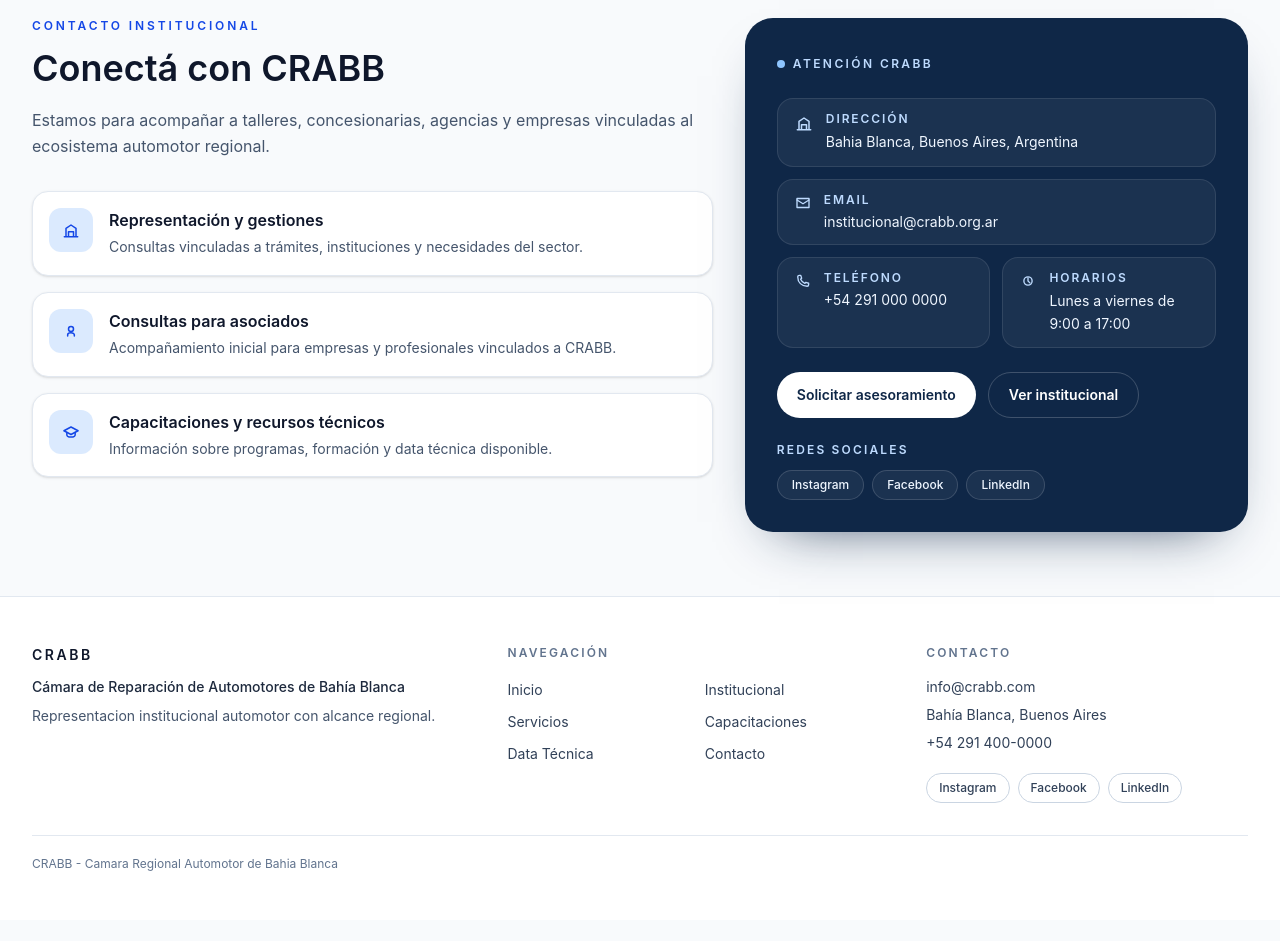
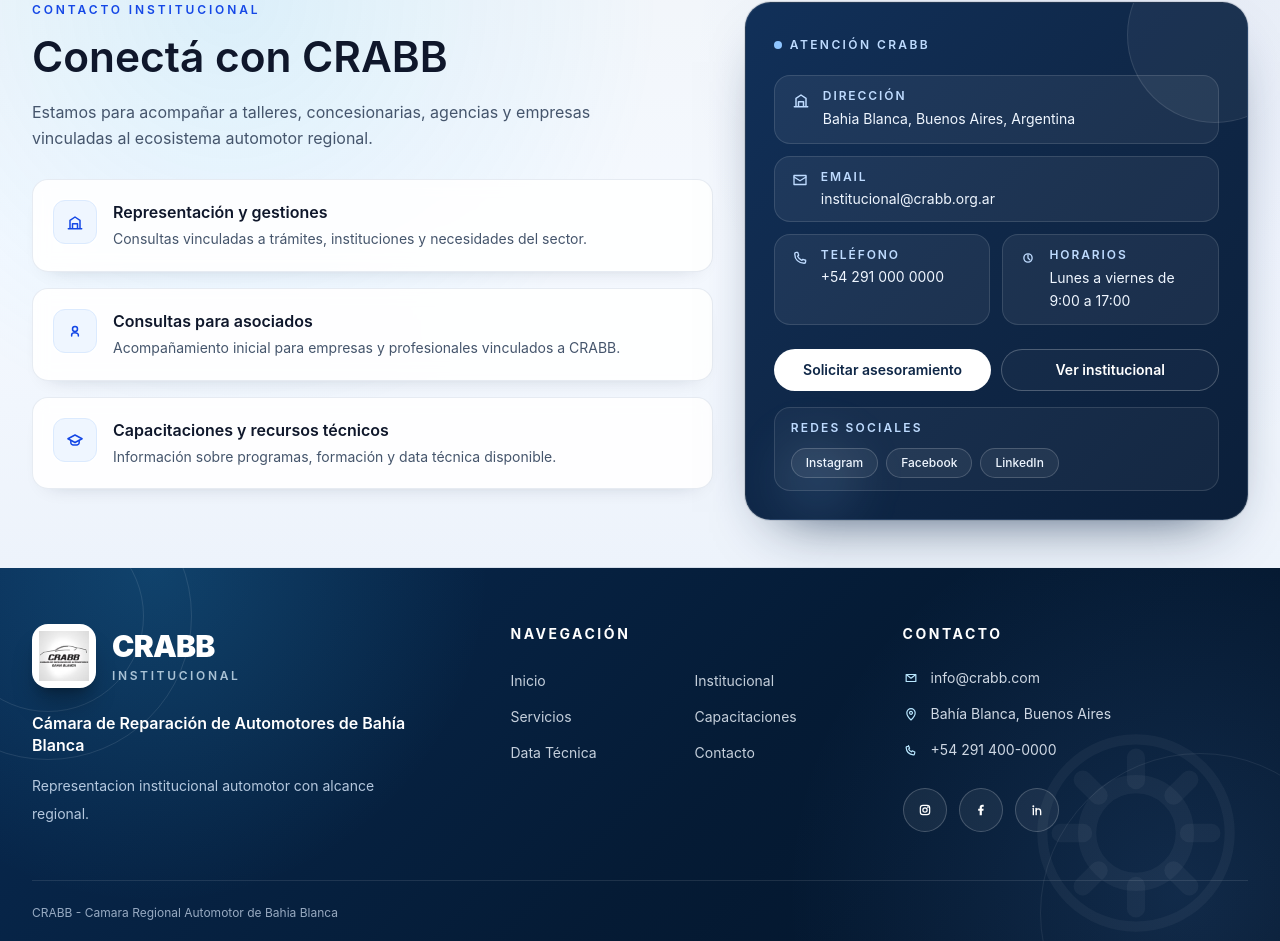
Before and after one commit to SebaVentura/crabb, a React (Vite) app: page /#/ in a window 1280 px wide. Shown: the part 3087-4028 px from the top of the page. Before the commit the page ends 4007 px from the top, so only its background shows below. Built offline with nearby package versions, Linux system fonts and the light colour scheme; no server answers.

Commit message:
footer changes

```diff
--- a/src/components/public/ContactCommunitySection.tsx
+++ b/src/components/public/ContactCommunitySection.tsx
@@ -116,22 +116,31 @@
   ]
 
   return (
-    <section id="contacto" className="w-full bg-slate-50 pb-14 pt-20 sm:pb-16 sm:pt-24">
-      <div className="mx-auto max-w-7xl px-4 sm:px-6 lg:px-8">
+    <section id="contacto" className="relative w-full overflow-hidden bg-gradient-to-b from-slate-100 via-[#f5f9ff] to-[#edf3fb] pb-10 pt-16 sm:pb-12 sm:pt-20">
+      <div
+        className="pointer-events-none absolute inset-0 bg-[radial-gradient(circle_at_18%_12%,rgba(56,189,248,0.12),transparent_36%),radial-gradient(circle_at_86%_22%,rgba(30,64,175,0.08),transparent_34%)]"
+        aria-hidden="true"
+      />
+      <div className="pointer-events-none absolute inset-x-0 bottom-0 h-px bg-gradient-to-r from-transparent via-slate-300/80 to-transparent" aria-hidden="true" />
+
+      <div className="relative mx-auto max-w-7xl px-4 sm:px-6 lg:px-8">
         <div className="grid gap-8 lg:grid-cols-[1.15fr_0.85fr] lg:items-start">
           <div>
             <p className="text-xs font-semibold uppercase tracking-[0.24em] text-blue-700">CONTACTO INSTITUCIONAL</p>
-            <h2 className="mt-3 text-3xl font-semibold leading-tight text-slate-900 md:text-4xl">Conectá con CRABB</h2>
-            <p className="mt-4 max-w-2xl text-sm leading-relaxed text-slate-600 md:text-base">
+            <h2 className="mt-3 text-3xl font-semibold leading-tight text-slate-900 md:text-4xl lg:text-[2.65rem]">Conectá con CRABB</h2>
+            <p className="mt-4 max-w-xl text-sm leading-relaxed text-slate-600 md:text-base">
               Estamos para acompañar a talleres, concesionarias, agencias y empresas vinculadas al ecosistema automotor
               regional.
             </p>
 
-            <div className="mt-8 space-y-4">
+            <div className="mt-7 space-y-3.5 sm:space-y-4">
               {supportPoints.map((point) => (
-                <article key={point.title} className="rounded-2xl border border-slate-200 bg-white p-4 shadow-sm">
+                <article
+                  key={point.title}
+                  className="group rounded-2xl border border-slate-200/85 bg-white/90 p-4 shadow-[0_10px_22px_-18px_rgba(15,23,42,0.3)] backdrop-blur-sm transition duration-250 hover:-translate-y-0.5 hover:border-blue-200 hover:shadow-[0_18px_34px_-20px_rgba(15,23,42,0.34)] sm:p-5"
+                >
                   <div className="flex items-start gap-4">
-                    <span className="inline-flex h-11 w-11 flex-shrink-0 items-center justify-center rounded-xl bg-blue-100 text-blue-700">
+                    <span className="inline-flex h-10 w-10 flex-shrink-0 items-center justify-center rounded-xl border border-blue-100 bg-blue-50 text-blue-700 ring-1 ring-white transition duration-200 group-hover:border-blue-200 group-hover:bg-blue-100/80 sm:h-11 sm:w-11">
                       <ContactIcon kind={point.icon} />
                     </span>
                     <div>
@@ -144,16 +153,20 @@
             </div>
           </div>
 
-          <aside className="rounded-[1.75rem] bg-[#0f2747] p-6 text-white shadow-[0_24px_55px_-34px_rgba(15,39,71,0.9)] sm:p-8">
+          <aside className="relative overflow-hidden rounded-[1.6rem] border border-white/10 bg-gradient-to-br from-[#113059] via-[#0f2747] to-[#0b1f3a] p-5 text-white shadow-[0_26px_58px_-34px_rgba(15,39,71,0.92)] ring-1 ring-slate-900/10 sm:p-7">
+            <div className="pointer-events-none absolute -right-14 -top-14 h-44 w-44 rounded-full border border-white/10 bg-white/5" aria-hidden="true" />
+            <div className="pointer-events-none absolute bottom-0 left-8 h-20 w-20 rounded-full bg-blue-300/12 blur-xl" aria-hidden="true" />
+
+            <div className="relative">
             <div className="inline-flex items-center gap-2 text-xs font-semibold uppercase tracking-[0.2em] text-blue-200">
               <span className="inline-flex h-2 w-2 rounded-full bg-blue-300" aria-hidden="true" />
               Atención CRABB
             </div>
 
-            <div className="mt-6 space-y-4">
+            <div className="mt-5 space-y-4">
               {showContact ? (
                 <div className="space-y-3 text-sm text-blue-50">
-                  <div className="flex items-start gap-3 rounded-2xl border border-white/10 bg-white/5 px-4 py-3">
+                  <div className="flex items-start gap-3 rounded-2xl border border-white/12 bg-white/6 px-4 py-3">
                     <span className="mt-0.5 text-blue-200">
                       <ContactIcon kind="institution" />
                     </span>
@@ -163,7 +176,7 @@
                     </div>
                   </div>
 
-                  <div className="flex items-start gap-3 rounded-2xl border border-white/10 bg-white/5 px-4 py-3">
+                  <div className="flex items-start gap-3 rounded-2xl border border-white/12 bg-white/6 px-4 py-3">
                     <span className="mt-0.5 text-blue-200">
                       <ContactIcon kind="mail" />
                     </span>
@@ -179,7 +192,7 @@
                   </div>
 
                   <div className="grid gap-3 sm:grid-cols-2">
-                    <div className="flex items-start gap-3 rounded-2xl border border-white/10 bg-white/5 px-4 py-3">
+                    <div className="flex items-start gap-3 rounded-2xl border border-white/12 bg-white/6 px-4 py-3">
                       <span className="mt-0.5 text-blue-200">
                         <ContactIcon kind="phone" />
                       </span>
@@ -194,7 +207,7 @@
                       </div>
                     </div>
 
-                    <div className="flex items-start gap-3 rounded-2xl border border-white/10 bg-white/5 px-4 py-3">
+                    <div className="flex items-start gap-3 rounded-2xl border border-white/12 bg-white/6 px-4 py-3">
                       <span className="mt-0.5 text-blue-200">
                         <ContactIcon kind="clock" />
                       </span>
@@ -207,19 +220,19 @@
                 </div>
               ) : null}
 
-              <div className="flex flex-col gap-3 pt-2 sm:flex-row">
+              <div className="grid gap-2.5 pt-2 sm:grid-cols-2">
                 <PublicActionLink
                   link={finalCta.primary_cta}
-                  className="inline-flex items-center justify-center rounded-full bg-white px-5 py-3 text-sm font-semibold text-[#0f2747] transition hover:bg-blue-50"
+                  className="inline-flex items-center justify-center rounded-full border border-white/15 bg-white px-4 py-2.5 text-sm font-semibold text-[#0f2747] transition hover:bg-blue-50 focus-visible:outline-none focus-visible:ring-2 focus-visible:ring-blue-200/70 focus-visible:ring-offset-2 focus-visible:ring-offset-[#0f2747]"
                 />
                 <PublicActionLink
                   link={finalCta.secondary_cta}
-                  className="inline-flex items-center justify-center rounded-full border border-white/20 px-5 py-3 text-sm font-semibold text-white transition hover:border-white/40 hover:bg-white/5"
+                  className="inline-flex items-center justify-center rounded-full border border-white/24 bg-white/[0.03] px-4 py-2.5 text-sm font-semibold text-white transition hover:border-white/40 hover:bg-white/8 focus-visible:outline-none focus-visible:ring-2 focus-visible:ring-blue-200/70 focus-visible:ring-offset-2 focus-visible:ring-offset-[#0f2747]"
                 />
               </div>
 
               {showSocialLinks ? (
-                <div className="pt-2">
+                <div className="rounded-2xl border border-white/12 bg-white/[0.04] px-4 py-3">
                   <p className="text-xs font-semibold uppercase tracking-[0.18em] text-blue-200">Redes sociales</p>
                   <div className="mt-3 flex flex-wrap gap-2">
                     {contactConfig.socials.map((social) => (
@@ -229,7 +242,7 @@
                         target={social.href.startsWith('http') ? '_blank' : undefined}
                         rel={social.href.startsWith('http') ? 'noopener noreferrer' : undefined}
                         aria-label={`Abrir ${social.label}`}
-                        className="rounded-full border border-white/15 bg-white/5 px-3.5 py-1.5 text-xs font-medium text-blue-50 transition hover:border-white/30 hover:bg-white/10 focus:outline-none focus-visible:ring-2 focus-visible:ring-blue-200/70 focus-visible:ring-offset-2 focus-visible:ring-offset-[#0f2747]"
+                        className="rounded-full border border-white/18 bg-white/[0.06] px-3.5 py-1.5 text-xs font-medium text-blue-50 transition hover:border-white/34 hover:bg-white/[0.14] focus:outline-none focus-visible:ring-2 focus-visible:ring-blue-200/70 focus-visible:ring-offset-2 focus-visible:ring-offset-[#0f2747]"
                       >
                         {social.label}
                       </a>
@@ -238,6 +251,7 @@
                 </div>
               ) : null}
             </div>
+            </div>
           </aside>
         </div>
       </div>
--- a/src/components/public/PublicFooter.tsx
+++ b/src/components/public/PublicFooter.tsx
@@ -11,12 +11,94 @@
   linkGroups: FooterLinkGroup[]
 }
 
+const MailIcon = () => (
+  <svg viewBox="0 0 24 24" fill="none" aria-hidden="true" className="h-4 w-4">
+    <path
+      d="M4.75 6.75h14.5v10.5H4.75V6.75Z"
+      stroke="currentColor"
+      strokeWidth="1.8"
+      strokeLinejoin="round"
+    />
+    <path
+      d="m5.25 7.25 6.75 5 6.75-5"
+      stroke="currentColor"
+      strokeWidth="1.8"
+      strokeLinecap="round"
+      strokeLinejoin="round"
+    />
+  </svg>
+)
+
+const PhoneIcon = () => (
+  <svg viewBox="0 0 24 24" fill="none" aria-hidden="true" className="h-4 w-4">
+    <path
+      d="M8.1 5.25 9.9 9.4l-1.45 1.05c.85 1.9 2.25 3.32 4.18 4.2l1.1-1.42 4.02 1.85-.58 3.02c-.14.73-.8 1.25-1.55 1.18C9.3 18.74 5.27 14.7 4.72 8.38c-.06-.75.46-1.41 1.18-1.55l2.2-.43Z"
+      stroke="currentColor"
+      strokeWidth="1.8"
+      strokeLinecap="round"
+      strokeLinejoin="round"
+    />
+  </svg>
+)
+
+const LocationIcon = () => (
+  <svg viewBox="0 0 24 24" fill="none" aria-hidden="true" className="h-4 w-4">
+    <path
+      d="M12 21s6.25-5.4 6.25-10.7A6.25 6.25 0 1 0 5.75 10.3C5.75 15.6 12 21 12 21Z"
+      stroke="currentColor"
+      strokeWidth="1.8"
+      strokeLinejoin="round"
+    />
+    <path
+      d="M12 12.5a2.2 2.2 0 1 0 0-4.4 2.2 2.2 0 0 0 0 4.4Z"
+      stroke="currentColor"
+      strokeWidth="1.8"
+    />
+  </svg>
+)
+
+const InstagramIcon = () => (
+  <svg viewBox="0 0 24 24" fill="none" aria-hidden="true" className="h-4 w-4">
+    <rect x="5" y="5" width="14" height="14" rx="4" stroke="currentColor" strokeWidth="1.8" />
+    <path
+      d="M12 15.2a3.2 3.2 0 1 0 0-6.4 3.2 3.2 0 0 0 0 6.4Z"
+      stroke="currentColor"
+      strokeWidth="1.8"
+    />
+    <path d="M16.4 7.7h.01" stroke="currentColor" strokeWidth="2.4" strokeLinecap="round" />
+  </svg>
+)
+
+const FacebookIcon = () => (
+  <svg viewBox="0 0 24 24" fill="none" aria-hidden="true" className="h-4 w-4">
+    <path
+      d="M13.3 20v-7h2.25l.45-3h-2.7V8.45c0-.82.4-1.45 1.55-1.45H16.1V4.3A15 15 0 0 0 13.85 4C11.6 4 10 5.37 10 7.9V10H7.75v3H10v7h3.3Z"
+      fill="currentColor"
+    />
+  </svg>
+)
+
+const LinkedinIcon = () => (
+  <svg viewBox="0 0 24 24" fill="none" aria-hidden="true" className="h-4 w-4">
+    <path d="M6.5 9.5V19" stroke="currentColor" strokeWidth="2" strokeLinecap="round" />
+    <path d="M10.75 19v-9.5" stroke="currentColor" strokeWidth="2" strokeLinecap="round" />
+    <path
+      d="M10.75 13.4c0-2.1 1.25-3.1 3.05-3.1 2.05 0 3.7 1.3 3.7 4.15V19"
+      stroke="currentColor"
+      strokeWidth="2"
+      strokeLinecap="round"
+    />
+    <path d="M6.5 6.2h.01" stroke="currentColor" strokeWidth="3" strokeLinecap="round" />
+  </svg>
+)
+
 export function PublicFooter({ footer, socialLinks }: PublicFooterProps) {
-  // TODO: reemplazar esta configuracion local por datos administrables desde Superadmin.
   const footerConfig = {
     brand: 'CRABB',
     description: 'Cámara de Reparación de Automotores de Bahía Blanca',
-    summary: footer.description?.trim() || 'Representación institucional del ecosistema automotor regional.',
+    summary:
+      footer.description?.trim() ||
+      'Representación institucional del ecosistema automotor regional.',
     contact: {
       email: 'info@crabb.com',
       phone: '+54 291 400-0000',
@@ -33,68 +115,154 @@
     socials: [
       {
         label: 'Instagram',
-        href: socialLinks.find((link) => link.platform.toLowerCase().includes('instagram'))?.url || '#',
+        href:
+          socialLinks.find((link) =>
+            link.platform.toLowerCase().includes('instagram'),
+          )?.url || '#',
+        icon: <InstagramIcon />,
       },
       {
         label: 'Facebook',
-        href: socialLinks.find((link) => link.platform.toLowerCase().includes('facebook'))?.url || '#',
+        href:
+          socialLinks.find((link) =>
+            link.platform.toLowerCase().includes('facebook'),
+          )?.url || '#',
+        icon: <FacebookIcon />,
       },
       {
         label: 'LinkedIn',
-        href: socialLinks.find((link) => link.platform.toLowerCase().includes('linkedin'))?.url || '#',
+        href:
+          socialLinks.find((link) =>
+            link.platform.toLowerCase().includes('linkedin'),
+          )?.url || '#',
+        icon: <LinkedinIcon />,
       },
     ],
   }
 
   return (
-    <footer className="w-full border-t border-slate-200 bg-white py-10 sm:py-12">
-      <div className="mx-auto max-w-7xl px-4 sm:px-6 lg:px-8">
-        <div className="grid gap-10 lg:grid-cols-[1.15fr_1fr_0.85fr]">
+    <footer className="relative w-full overflow-hidden bg-[#061f3d] text-white">
+      <div
+        className="pointer-events-none absolute inset-0 bg-[radial-gradient(circle_at_12%_0%,rgba(56,189,248,0.18),transparent_28%),radial-gradient(circle_at_92%_80%,rgba(96,165,250,0.15),transparent_32%),linear-gradient(135deg,#082a52_0%,#051b35_56%,#031327_100%)]"
+        aria-hidden="true"
+      />
+
+      <div
+        className="pointer-events-none absolute -left-24 -top-24 h-72 w-72 rounded-full border border-white/10"
+        aria-hidden="true"
+      />
+
+      <div
+        className="pointer-events-none absolute -left-12 -top-12 h-48 w-48 rounded-full border border-white/10"
+        aria-hidden="true"
+      />
+
+      <div
+        className="pointer-events-none absolute bottom-0 right-0 h-80 w-80 translate-x-20 translate-y-24 rounded-full border border-white/10 opacity-70"
+        aria-hidden="true"
+      />
+
+      <div
+        className="pointer-events-none absolute bottom-8 right-8 hidden text-white/[0.045] lg:block"
+        aria-hidden="true"
+      >
+        <svg viewBox="0 0 220 220" fill="none" className="h-56 w-56">
+          <path
+            d="M110 36v22M110 162v22M36 110h22M162 110h22M57.7 57.7l15.5 15.5M146.8 146.8l15.5 15.5M162.3 57.7l-15.5 15.5M73.2 146.8l-15.5 15.5"
+            stroke="currentColor"
+            strokeWidth="18"
+            strokeLinecap="round"
+          />
+          <circle cx="110" cy="110" r="48" stroke="currentColor" strokeWidth="18" />
+          <circle cx="110" cy="110" r="92" stroke="currentColor" strokeWidth="10" />
+        </svg>
+      </div>
+
+      <div className="relative mx-auto max-w-7xl px-5 py-12 sm:px-6 lg:px-8 lg:py-14">
+        <div className="grid gap-10 md:grid-cols-2 lg:grid-cols-[1.2fr_0.95fr_1fr] lg:gap-16">
           <div>
-            <p className="text-sm font-semibold uppercase tracking-[0.18em] text-slate-900">{footerConfig.brand}</p>
-            <p className="mt-3 max-w-md text-sm font-medium text-slate-800">{footerConfig.description}</p>
-            <p className="mt-2 max-w-md text-sm leading-relaxed text-slate-600">{footerConfig.summary}</p>
+            <div className="flex items-center gap-4">
+              <div className="flex h-16 w-16 shrink-0 items-center justify-center overflow-hidden rounded-2xl border border-white/20 bg-white shadow-xl shadow-black/25">
+                <img
+                  src="/logo-crabb.jpg"
+                  alt="Logo CRABB"
+                  className="h-full w-full object-contain p-1.5"
+                />
+              </div>
+
+              <div>
+                <p className="text-3xl font-black tracking-tight text-white">
+                  {footerConfig.brand}
+                </p>
+                <p className="mt-1 text-xs font-semibold uppercase tracking-[0.22em] text-sky-100/75">
+                  Institucional
+                </p>
+              </div>
+            </div>
+
+            <p className="mt-6 max-w-sm text-base font-semibold leading-snug text-white">
+              {footerConfig.description}
+            </p>
+
+            <p className="mt-4 max-w-sm text-sm leading-7 text-blue-100/82">
+              {footerConfig.summary}
+            </p>
           </div>
 
-          <div>
-            <h4 className="text-xs font-semibold uppercase tracking-[0.18em] text-slate-500">Navegación</h4>
-            <ul className="mt-4 grid grid-cols-2 gap-x-4 gap-y-2">
+          <nav aria-label="Navegación del pie de página">
+            <h4 className="text-sm font-bold uppercase tracking-[0.18em] text-white">
+              Navegación
+            </h4>
+
+            <ul className="mt-6 grid grid-cols-2 gap-x-10 gap-y-3">
               {footerConfig.navLinks.map((link) => (
                 <li key={link.label}>
                   <a
                     href={link.url}
-                    className="text-sm text-slate-700 transition hover:text-blue-700 focus:outline-none focus-visible:ring-2 focus-visible:ring-blue-300 focus-visible:ring-offset-2 focus-visible:ring-offset-white"
+                    className="text-sm text-blue-50/82 transition hover:text-white focus:outline-none focus-visible:ring-2 focus-visible:ring-sky-300 focus-visible:ring-offset-2 focus-visible:ring-offset-[#061f3d]"
                   >
                     {link.label}
                   </a>
                 </li>
               ))}
             </ul>
-          </div>
+          </nav>
 
           <div>
-            <h4 className="text-xs font-semibold uppercase tracking-[0.18em] text-slate-500">Contacto</h4>
-            <div className="mt-4 space-y-2 text-sm text-slate-700">
-              <p>
-                <a
-                  href={`mailto:${footerConfig.contact.email}`}
-                  className="transition hover:text-blue-700 focus:outline-none focus-visible:ring-2 focus-visible:ring-blue-300 focus-visible:ring-offset-2 focus-visible:ring-offset-white"
-                >
-                  {footerConfig.contact.email}
-                </a>
+            <h4 className="text-sm font-bold uppercase tracking-[0.18em] text-white">
+              Contacto
+            </h4>
+
+            <div className="mt-6 space-y-4 text-sm text-blue-50/86">
+              <a
+                href={`mailto:${footerConfig.contact.email}`}
+                className="flex items-center gap-3 transition hover:text-white focus:outline-none focus-visible:ring-2 focus-visible:ring-sky-300 focus-visible:ring-offset-2 focus-visible:ring-offset-[#061f3d]"
+              >
+                <span className="text-sky-200">
+                  <MailIcon />
+                </span>
+                <span>{footerConfig.contact.email}</span>
+              </a>
+
+              <p className="flex items-center gap-3">
+                <span className="text-sky-200">
+                  <LocationIcon />
+                </span>
+                <span>{footerConfig.contact.location}</span>
               </p>
-              <p>{footerConfig.contact.location}</p>
-              <p>
-                <a
-                  href={`tel:${footerConfig.contact.phone}`}
-                  className="transition hover:text-blue-700 focus:outline-none focus-visible:ring-2 focus-visible:ring-blue-300 focus-visible:ring-offset-2 focus-visible:ring-offset-white"
-                >
-                  {footerConfig.contact.phone}
-                </a>
-              </p>
+
+              <a
+                href={`tel:${footerConfig.contact.phone}`}
+                className="flex items-center gap-3 transition hover:text-white focus:outline-none focus-visible:ring-2 focus-visible:ring-sky-300 focus-visible:ring-offset-2 focus-visible:ring-offset-[#061f3d]"
+              >
+                <span className="text-sky-200">
+                  <PhoneIcon />
+                </span>
+                <span>{footerConfig.contact.phone}</span>
+              </a>
             </div>
 
-            <div className="mt-5 flex flex-wrap gap-2">
+            <div className="mt-7 flex flex-wrap gap-3">
               {footerConfig.socials.map((item) => (
                 <a
                   key={item.label}
@@ -102,17 +270,21 @@
                   target={item.href.startsWith('http') ? '_blank' : undefined}
                   rel={item.href.startsWith('http') ? 'noopener noreferrer' : undefined}
                   aria-label={`Abrir ${item.label}`}
-                  className="rounded-full border border-slate-300 bg-white px-3 py-1.5 text-xs font-medium text-slate-700 transition hover:border-blue-300 hover:text-blue-700 focus:outline-none focus-visible:ring-2 focus-visible:ring-blue-300 focus-visible:ring-offset-2 focus-visible:ring-offset-white"
+                  title={item.label}
+                  className="flex h-11 w-11 items-center justify-center rounded-full border border-white/20 bg-white/[0.06] text-white transition hover:-translate-y-0.5 hover:border-sky-200/70 hover:bg-white/14 focus:outline-none focus-visible:ring-2 focus-visible:ring-sky-300 focus-visible:ring-offset-2 focus-visible:ring-offset-[#061f3d]"
                 >
-                  {item.label}
+                  {item.icon}
                 </a>
               ))}
             </div>
           </div>
         </div>
 
-        <div className="mt-8 border-t border-slate-200 pt-5">
-          <p className="text-xs text-slate-500">{footer.copyright || '© CRABB. Todos los derechos reservados.'}</p>
+        <div className="mt-12 border-t border-white/10 pt-6">
+          <p className="text-xs text-blue-100/68">
+            {footer.copyright ||
+              '© CRABB Bahía Blanca · Todos los derechos reservados.'}
+          </p>
         </div>
       </div>
     </footer>
```
